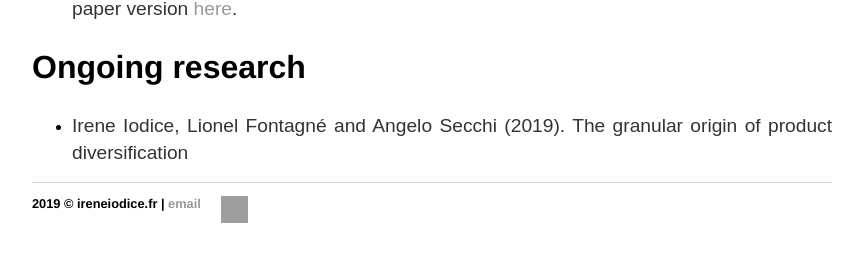
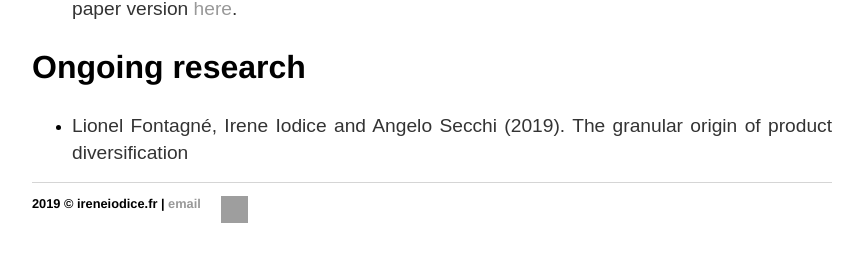
Before and after one commit to ioire/ioire.github.io, a Jekyll site: the page built from research/index.html, in a window 1280 px wide. Shown: the part 326-588 px from the top of the page, without its empty margins (208-1071 px from the left). Built offline with Jekyll 4.4.1, drawn with Linux system fonts in a browser that asks for light colours; grey boxes are pictures that could not be loaded.

Commit message:
Update index.html

```diff
--- a/research/index.html
+++ b/research/index.html
@@ -14,6 +14,6 @@
   </ul>
  <h2>Ongoing research</h2>
 	<ul>
-	 <li> <p> Irene Iodice, Lionel Fontagné and Angelo Secchi (2019). The granular origin of product diversification </p> </li>
+	 <li> <p> Lionel Fontagné, Irene Iodice and Angelo Secchi (2019). The granular origin of product diversification </p> </li>
 	</ul>
 </div><!-- /.blurb -->
```
